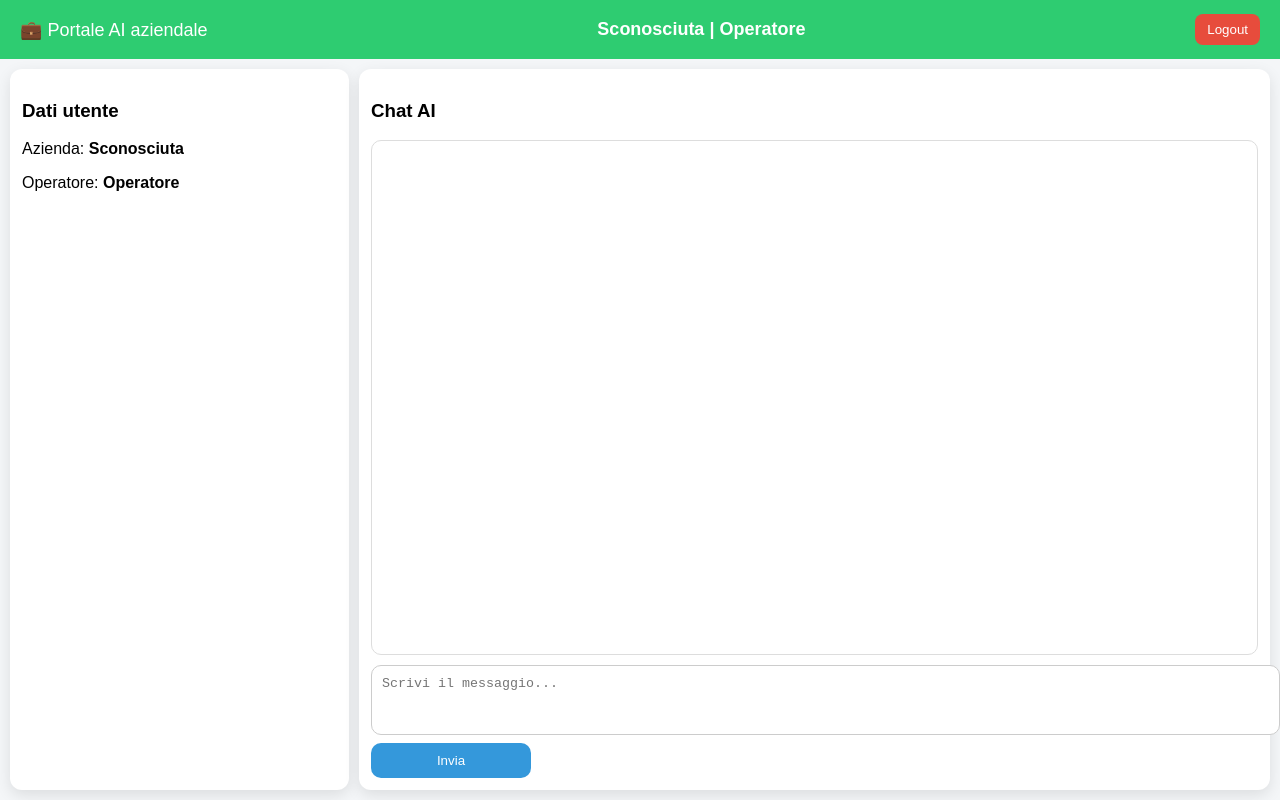
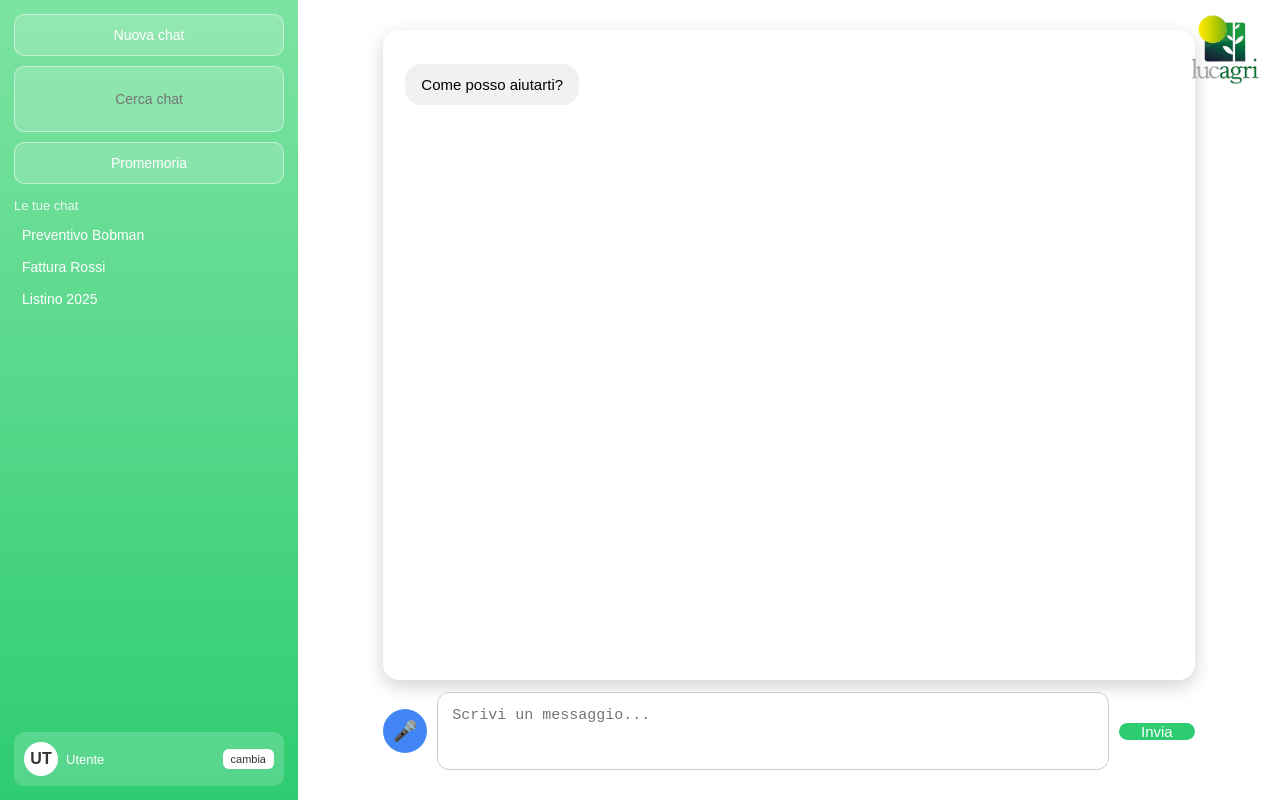
Before and after one commit to a78335323-hash/company-ai-portal-static, a plain HTML site: page public/portal.html in a window 1280 px wide. Drawn offline with Linux system fonts and the light colour scheme.

Commit message:
Update portal.html

```diff
--- a/public/portal.html
+++ b/public/portal.html
@@ -2,216 +2,205 @@
 <html lang="it">
 <head>
 <meta charset="UTF-8">
-<title>Area personale AI</title>
-
+<title>Portal AI</title>
 <style>
-body{
-  margin:0;
-  font-family: Arial, sans-serif;
-  background:#f4f6f8;
-  height:100vh;
-  display:flex;
-  flex-direction:column;
-}
-
-header{
-  background:#2ecc71;
-  padding:14px 20px;
-  color:white;
-  font-size:18px;
-  display:flex;
-  justify-content:space-between;
-  align-items:center;
-}
-
-#userInfo{
-  font-weight:bold;
-}
-
-#logout{
-  background:#e74c3c;
-  border:none;
-  padding:8px 12px;
-  border-radius:8px;
-  color:white;
-  cursor:pointer;
-}
-
-main{
-  flex:1;
-  display:flex;
-  padding:10px;
-  gap:10px;
-}
-
-#left{
-  width:25%;
-  background:white;
-  border-radius:12px;
-  padding:12px;
-  box-shadow:0 5px 15px rgba(0,0,0,0.1);
-}
-
-#right{
-  flex:1;
-  background:white;
-  border-radius:12px;
-  padding:12px;
-  box-shadow:0 5px 15px rgba(0,0,0,0.1);
-  display:flex;
-  flex-direction:column;
-}
-
+body { margin:0; font-family:Arial; display:flex; height:100vh; }
+/* SIDEBAR */
+.sidebar { width:270px; padding:14px; color:white; display:flex; flex-direction:column; justify-content:space-between; }
+/* PULSANTI UNIFICATI */
+.sidebar-btn { width:100%; padding:12px; margin-bottom:10px; border-radius:10px; font-size:14px; cursor:pointer; text-align:center; background:rgba(255,255,255,0.18); border:1px solid rgba(255,255,255,0.45); box-sizing:border-box; }
+.sidebar-btn:hover { background: rgba(255,255,255,0.28); }
+/* CERCA CHAT */
+.search-wrapper { position:relative; width:100%; display:flex; align-items:center; justify-content:center; }
+.search-wrapper input { width:100%; background:transparent; border:none; outline:none; color:white; padding:12px; text-align:center; font-size:14px; }
+/* CHAT LIST */
+.chat-title { font-size:13px; opacity:0.85; margin:14px 0 6px; }
+.chat-item { padding:8px; border-radius:8px; cursor:pointer; font-size:14px; }
+.chat-item:hover { background: rgba(255,255,255,0.18); }
+.chat-item.active { background: rgba(255,255,255,0.35); }
+/* PROFILO */
+.profile-box { padding:10px; border-radius:10px; background:rgba(255,255,255,0.18); display:flex; align-items:center; }
+.avatar { width:34px; height:34px; border-radius:50%; background:white; color:#333; font-weight:bold; display:flex; align-items:center; justify-content:center; margin-right:8px; }
+.profile-name { flex:1; font-size:13px; }
+.change { background:white; color:#333; border:none; font-size:11px; padding:4px 8px; border-radius:6px; cursor:pointer; }
+/* MAIN */
+.main { flex:1; padding:30px; position:relative; display:flex; justify-content:center; }
+.container { width:88%; display:flex; flex-direction:column; }
+/* LOGO */
+#logoLink { position:absolute; top:5px; right:10px; }
+#logo { width:90px; cursor:pointer; }
 /* CHAT */
-#chat{
-  flex:1;
-  overflow-y:auto;
-  padding:10px;
-  border:1px solid #ddd;
-  border-radius:10px;
-  margin-bottom:10px;
-}
-
-.msg-user{
-  text-align:right;
-  margin:6px 0;
-}
-
-.msg-user span{
-  display:inline-block;
-  background:#2ecc71;
-  color:white;
-  padding:8px 10px;
-  border-radius:10px;
-}
-
-.msg-ai{
-  text-align:left;
-  margin:6px 0;
-}
-
-.msg-ai span{
-  display:inline-block;
-  background:#ecf0f1;
-  padding:8px 10px;
-  border-radius:10px;
-}
-
-#msg{
-  width:100%;
-  resize:none;
-  height:48px;
-  padding:10px;
-  border-radius:10px;
-  border:1px solid #ccc;
-}
-
-#sendBtn{
-  margin-top:8px;
-  width:160px;
-  padding:10px;
-  border:none;
-  border-radius:10px;
-  background:#3498db;
-  color:white;
-  cursor:pointer;
-}
+.chat { flex:1; background:white; border-radius:16px; padding:22px; overflow-y:auto; box-shadow:0 6px 18px rgba(0,0,0,0.18); }
+.msg-user, .msg-ai { margin:12px 0; display:flex; }
+.msg-user { justify-content:flex-end; }
+.msg-ai { justify-content:flex-start; }
+.msg-user span, .msg-ai span { padding:12px 16px; border-radius:16px; max-width:75%; white-space:pre-wrap; word-wrap:break-word; font-size:15px; }
+.msg-user span { background:#dcf8c6; }
+.msg-ai span { background:#f1f1f1; }
+/* INPUT */
+.input { margin-top:12px; display:flex; align-items:center; }
+textarea { flex:1; resize:none; padding:14px; border-radius:12px; border:1px solid #ccc; min-height:48px; max-height:160px; font-size:15px; }
+.send { margin-left:10px; padding:0 22px; border-radius:12px; border:none; color:white; cursor:pointer; font-size:15px; }
+/* MICROFONO */
+.mic-btn { margin-right:10px; padding:0; width:44px; height:44px; border-radius:50%; border:none; background:#4285f4; color:white; font-size:20px; cursor:pointer; display:flex; align-items:center; justify-content:center; }
 </style>
 </head>
-
 <body>
-
-<header>
-  <div>💼 Portale AI aziendale</div>
-  <div id="userInfo"></div>
-  <button id="logout">Logout</button>
-</header>
-
-<main>
-
-<div id="left">
-  <h3>Dati utente</h3>
-  <p>Azienda: <b id="companyName"></b></p>
-  <p>Operatore: <b id="userName"></b></p>
+<div class="sidebar" id="sidebar">
+  <div>
+    <div class="sidebar-btn" onclick="newChat()">Nuova chat</div>
+    <div class="sidebar-btn search-wrapper"><input id="search" placeholder="Cerca chat"></div>
+    <div class="sidebar-btn" onclick="showPromemoria()">Promemoria</div>
+    <div class="chat-title">Le tue chat</div>
+    <div id="chatList">
+      <div class="chat-item">Preventivo Bobman</div>
+      <div class="chat-item">Fattura Rossi</div>
+      <div class="chat-item">Listino 2025</div>
+    </div>
+  </div>
+  <div class="profile-box">
+    <div class="avatar" id="avatar"></div>
+    <div class="profile-name" id="profileName"></div>
+    <button class="change" onclick="location.href='index.html'">cambia</button>
+  </div>
 </div>
 
-<div id="right">
-  <h3>Chat AI</h3>
-
-  <div id="chat"></div>
-
-  <textarea id="msg" placeholder="Scrivi il messaggio..."></textarea>
-  <button id="sendBtn">Invia</button>
+<div class="main">
+  <a id="logoLink" target="_blank"><img id="logo"></a>
+  <div class="container">
+    <div class="chat" id="chat"></div>
+    <div class="input" id="inputBox">
+      <button class="mic-btn" id="mic">🎤</button>
+      <textarea id="msg" placeholder="Scrivi un messaggio..."></textarea>
+      <button class="send" id="send">Invia</button>
+    </div>
+  </div>
 </div>
 
-</main>
+<script>
+const user = localStorage.getItem("user") || "Utente";
+const company = localStorage.getItem("company") || "Lucagri";
 
-<script>
-// recupero dati salvati dal login
-const company = localStorage.getItem("company") || "Sconosciuta";
-const user = localStorage.getItem("user") || "Operatore";
+const avatar = document.getElementById("avatar");
+const profileName = document.getElementById("profileName");
+const sidebar = document.getElementById("sidebar");
+const sendBtn = document.getElementById("send");
+const logo = document.getElementById("logo");
+const logoLink = document.getElementById("logoLink");
+const chat = document.getElementById("chat");
+const msg = document.getElementById("msg");
+const search = document.getElementById("search");
+const inputBox = document.getElementById("inputBox");
+const micBtn = document.getElementById("mic");
 
-document.getElementById("companyName").textContent = company;
-document.getElementById("userName").textContent = user;
-document.getElementById("userInfo").textContent = company + " | " + user;
+// AVATAR E NOME
+avatar.textContent = user.slice(0,2).toUpperCase();
+profileName.textContent = user;
 
-// logout
-document.getElementById("logout").onclick = ()=>{
-  localStorage.clear();
-  location.href="index.html";
+// TEMI AZIENDA
+const companyData = {
+  Lucagri: {sidebar: "linear-gradient(180deg,#7de3a2,#2ecc71)", send:"#2ecc71", logo:"logo.png", link:"https://www.lucagri.it/"},
+  Agrichampion: {sidebar:"linear-gradient(180deg,#ffdba8,#f39c12)", send:"#f39c12", logo:"logo2.png", link:"https://agrichampion.com/"},
+  Cabreganze: {sidebar:"linear-gradient(180deg,#f6e6a8,#d4af37)", send:"#d4af37", logo:"logo3.jpg", link:"https://www.cabreganze.com/"}
 };
 
-const msg = document.getElementById("msg");
-const sendBtn = document.getElementById("sendBtn");
-const chat = document.getElementById("chat");
+const theme = companyData[company] || companyData.Lucagri;
+sidebar.style.background = theme.sidebar;
+sendBtn.style.background = theme.send;
+logo.src = theme.logo;
+logoLink.href = theme.link;
 
-// mostra messaggio AI
+// AI FUNZIONI
 function ai(text){
   chat.innerHTML += `<div class="msg-ai"><span>${text}</span></div>`;
   chat.scrollTop = chat.scrollHeight;
 }
+ai("Come posso aiutarti?");
 
-// invio messaggio
-sendBtn.onclick = async () => {
+function clearSelection(){
+  document.querySelectorAll(".chat-item").forEach(i=>i.classList.remove("active"));
+}
 
+function newChat(){
+  clearSelection();
+  chat.innerHTML="";
+  inputBox.style.display="flex";
+  ai("Come posso aiutarti?");
+}
+
+function showPromemoria(){
+  clearSelection();
+  chat.innerHTML=`
+    <div style="font-size:17px; line-height:1.7">
+      <h3>Promemoria</h3>
+      <p>Chiamare cliente</p>
+      <p>Inviare fattura</p>
+      <p>Controllare ordini</p>
+    </div>
+  `;
+  inputBox.style.display="none";
+}
+
+// INVIO MESSAGGIO
+sendBtn.onclick = () => {
   if(!msg.value.trim()) return;
-
-  // mostra messaggio utente
   chat.innerHTML += `<div class="msg-user"><span>${msg.value}</span></div>`;
-  chat.scrollTop = chat.scrollHeight;
-
-  const text = msg.value;
   msg.value="";
-
-  ai("Sto elaborando la risposta...");
-
-  try{
-    const res = await fetch("https://company-ai-portal-static.onrender.com/chat", {
-      method:"POST",
-      headers:{ "Content-Type":"application/json" },
-      body:JSON.stringify({ message:text })
-    });
-
-    const data = await res.json();
-
-    chat.lastChild.remove(); // rimuovi "sto elaborando"
-
-    ai(data.reply || "Nessuna risposta ricevuta");
-
-  }catch(err){
-    chat.lastChild.remove();
-    ai("Errore di comunicazione con il server");
-  }
+  msg.style.height="48px";
+  setTimeout(()=>ai("Sto elaborando la risposta..."),700);
 };
 
-// invio con ENTER
-msg.addEventListener("keydown", e=>{
+// TASTO ENTER
+msg.addEventListener("keydown", e => {
   if(e.key==="Enter" && !e.shiftKey){
     e.preventDefault();
     sendBtn.click();
   }
 });
+
+// AUTO-RIDIMENSIONAMENTO TEXTAREA
+msg.addEventListener("input", ()=>{ msg.style.height="48px"; msg.style.height=msg.scrollHeight+"px"; });
+
+// CERCA CHAT
+search.addEventListener("input", ()=>{
+  const val = search.value.toLowerCase();
+  document.querySelectorAll(".chat-item").forEach(item=>{
+    item.style.display = item.textContent.toLowerCase().includes(val) ? "block" : "none";
+  });
+});
+search.addEventListener("focus", ()=> search.placeholder="");
+search.addEventListener("blur", ()=>{ if(!search.value) search.placeholder="Cerca chat"; });
+
+// SELEZIONE CHAT
+document.querySelectorAll(".chat-item").forEach(item=>{
+  item.onclick = ()=>{
+    clearSelection();
+    item.classList.add("active");
+  };
+});
+
+// MICROFONO
+let recognition;
+if('webkitSpeechRecognition' in window){
+  recognition = new webkitSpeechRecognition();
+  recognition.lang='it-IT';
+  recognition.continuous=false;
+  recognition.interimResults=false;
+  micBtn.addEventListener('click', ()=>{
+    recognition.start();
+  });
+  recognition.onresult=(event)=>{
+    msg.value+=event.results[0][0].transcript;
+    msg.focus();
+  };
+  recognition.onerror=(event)=>{
+    console.error(event.error);
+    alert("Errore microfono: "+event.error);
+  };
+} else {
+  micBtn.disabled=true;
+  micBtn.title="Il tuo browser non supporta la trascrizione vocale";
+}
 </script>
-
 </body>
 </html>
```
